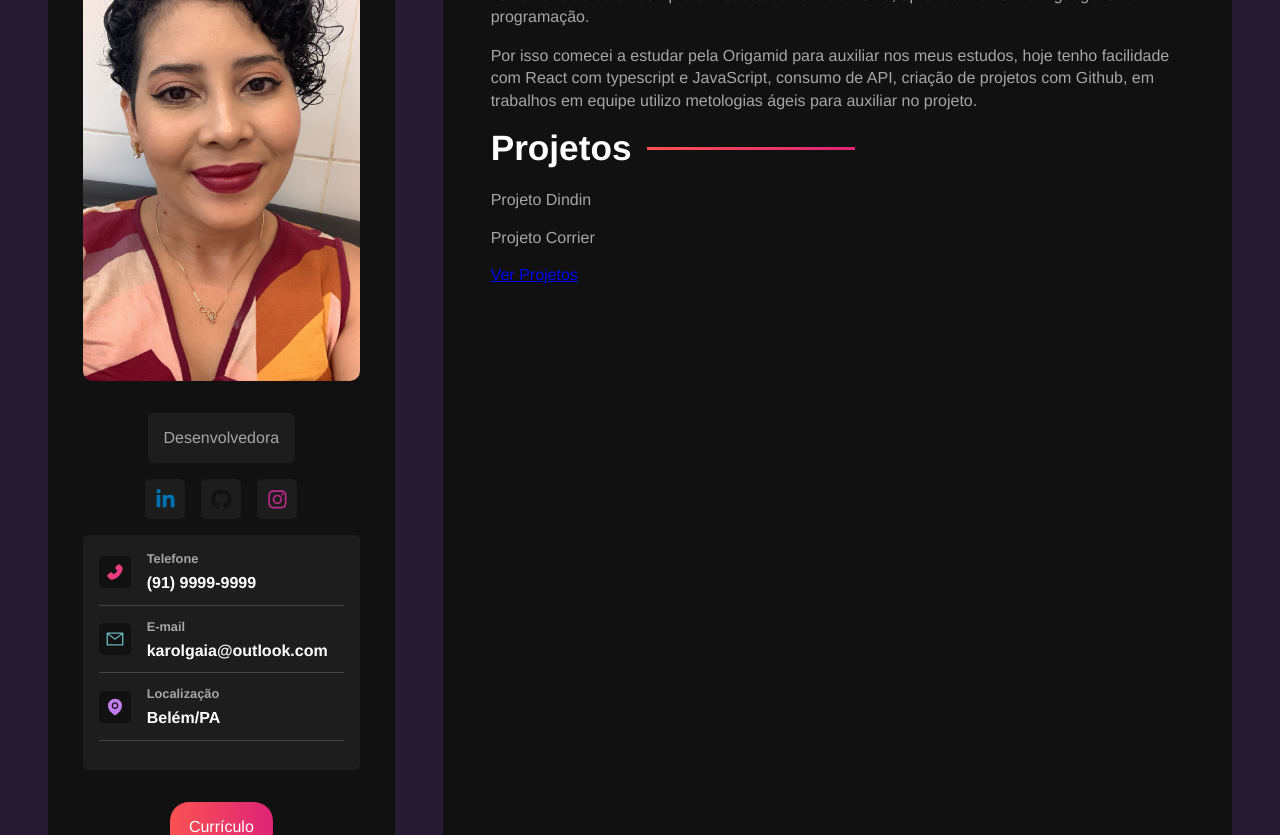
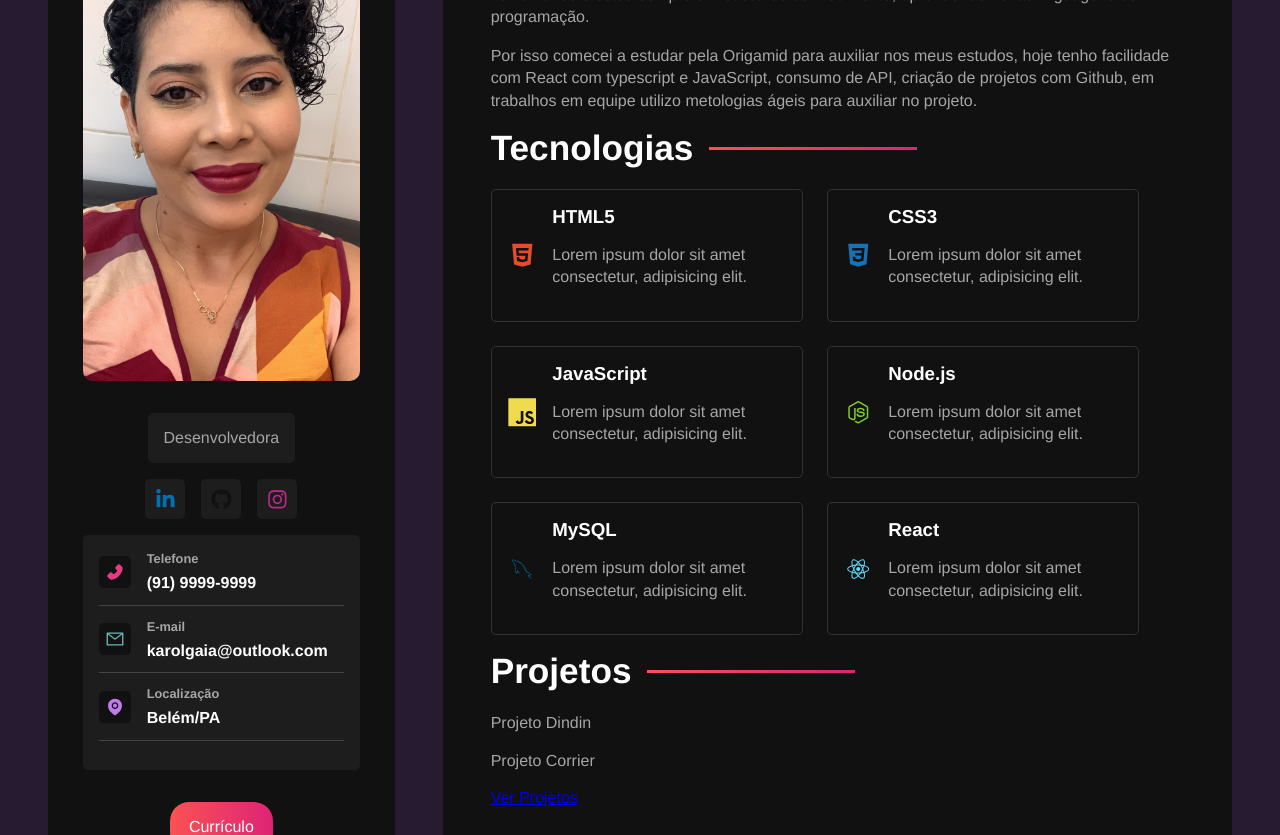
Before and after one commit to Karolinegaia/Karoline-Gaia, a React (Vite) app: page / in a window 1280 px wide. Shown: the part 460-1295 px from the top of the page. Built offline with nearby package versions, Linux system fonts and the light colour scheme.

Commit message:
Link the pages

```diff
--- a/src/Components/Sidebar.jsx
+++ b/src/Components/Sidebar.jsx
@@ -2,6 +2,7 @@ import Avatar from "../Img/Karol.jpg"
 import SocialNetwork from "../Components/SocialNetwork"
 import Information from "./information"
 import "../Styles/sidebar.sass"
+import "../Img/Currículo.png"
 
 const Sidebar = () => {
     return <aside id="sidebar">
@@ -9,7 +10,7 @@ const Sidebar = () => {
         <p className="title">Desenvolvedora</p>
         <SocialNetwork/>
         <Information/>
-        <a href="" className="btn">Currículo</a>
+        <a href="https://www.linkedin.com/in/karoline-gaia-alexandre/" className="btn">Currículo</a>
     </aside>;
 }
 
--- a/src/Components/SocialNetwork.jsx
+++ b/src/Components/SocialNetwork.jsx
@@ -2,16 +2,16 @@ import { FaLinkedinIn, FaGithub, FaInstagram } from "react-icons/fa";
 import "../Styles/socialNetwork.sass"
 
 const SocialMidia = [
-    { name: "linkedin", icon: <FaLinkedinIn />},
-    { name: "github", icon: <FaGithub />},
-    { name: "instagram", icon: <FaInstagram />},
+    { name: "linkedin", icon: <FaLinkedinIn />, link: <a href="https://www.linkedin.com/in/karoline-gaia-alexandre/"/>},
+    { name: "github", icon: <FaGithub />, link: <a href="https://github.com/Karolinegaia"/>},
+    { name: "instagram", icon: <FaInstagram />, link: <a href="https://www.instagram.com/karolinegaia/"/> },
 
 ];
 
 export function SocialNetwork () {
     return <section id="social-network">
         {SocialMidia.map((network) => (
-            <a href="#" className="social-btn" id= {network.name} key= {network.name}>
+            <a href={network.link} className="social-btn" id= {network.name} key= {network.name}>
             {network.icon}
             </a>
         ))}
--- a/src/Components/TecnologiaContainer.jsx
+++ b/src/Components/TecnologiaContainer.jsx
@@ -1,4 +1,12 @@
-import {DiHtml5, DiCss3, DiJsBadge, DiNodejsSmall, DiMysql, DiReact} from "react-icons/di"
+import {
+    DiHtml5,
+    DiCss3,
+    DiJsBadge,
+    DiNodejsSmall,
+    DiMysql,
+    DiReact,
+  } from "react-icons/di";
+
 import "../Styles/Tecnologia.sass"
 
 const technologies = [
@@ -11,7 +19,22 @@ const technologies = [
   ];
 
 const Tecnologia = () => {
-    return
+    return (
+        <section className="tecnologia-container">
+          <h2>Tecnologias</h2>
+          <div className="tecnologia-grid">
+            {technologies.map((tech) => (
+              <div className="tecnologia-card" id={tech.id} key={tech.id}>
+                {tech.icon}
+                <div className="tecnologia-info">
+                  <h3>{tech.name}</h3>
+                  <p>Lorem ipsum dolor sit amet consectetur, adipisicing elit.</p>
+                </div>
+              </div>
+            ))}
+          </div>
+        </section>
+      );
 }
 
 export default Tecnologia
--- a/src/Styles/Tecnologia.sass
+++ b/src/Styles/Tecnologia.sass
@@ -0,0 +1,49 @@
+@use 'variables'
+@use 'mixins'
+
+.tecnologia-container
+    margin-bottom: 1rem
+
+    .tecnologia-grid
+        display: flex
+        flex-wrap: wrap
+        gap: 1.5rem
+
+        .tecnologia-card
+            @include mixins.center
+            gap: 1rem
+            padding: 1rem
+            border: 1px solid #333
+            width: 45%
+            border-radius: variables.$card-border-radius
+
+            h3
+                color: variables.$text-color
+                margin-bottom: 1rem
+
+            svg
+                font-size: 3rem
+
+        #html
+            svg
+                color: #e44d26
+
+        #css
+            svg
+                color: #1572b6
+
+        #js
+            svg
+                color: #f0db4f
+
+        #node
+            svg
+                color: #83cd29
+
+        #mysql
+            svg
+                color:#00618a
+
+        #react
+            svg
+                color: #61dafb
```
Also changed, not shown: src/Img/Currículo.png (added).
